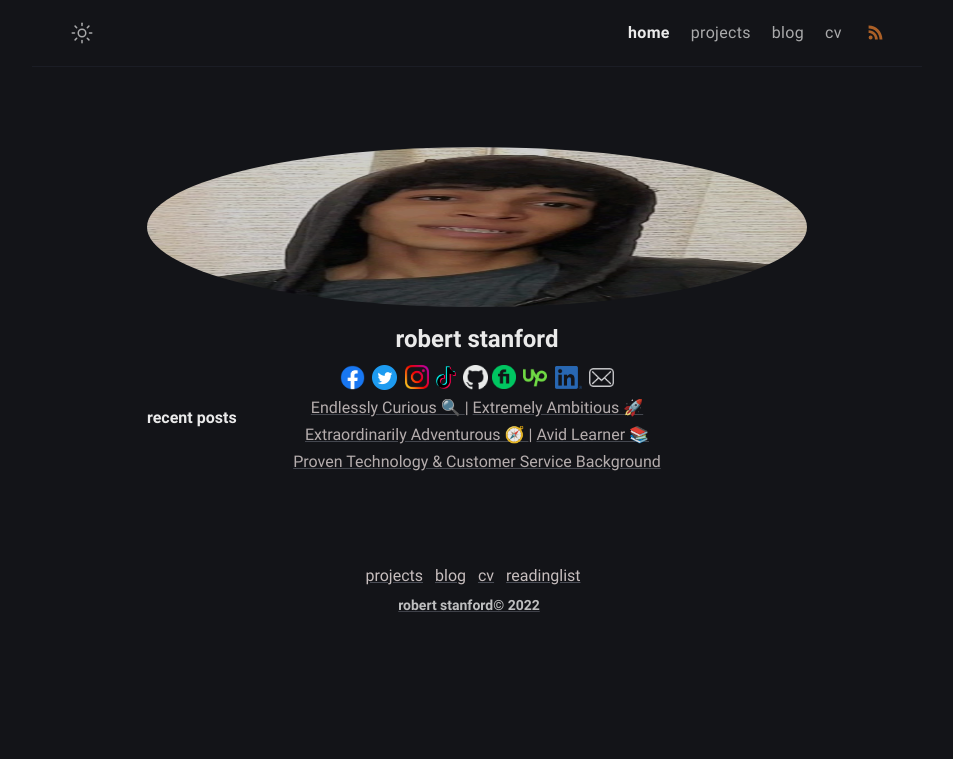
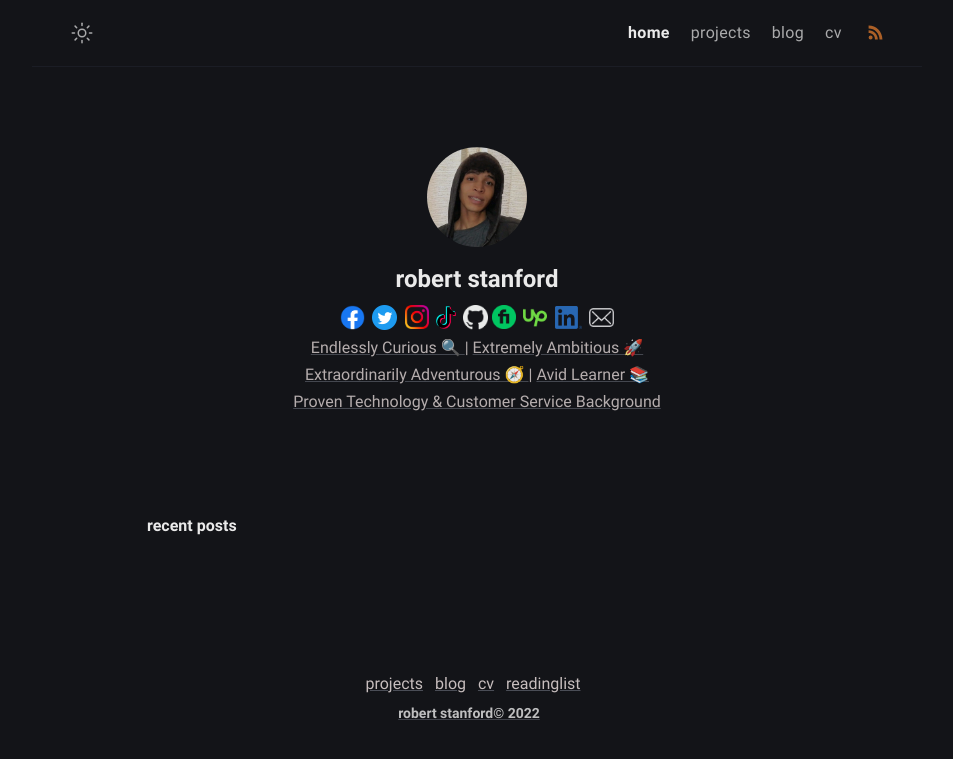
Before and after one commit to shmor3/personal-site, a Jekyll site: the page built from index.md, in a window 1280 px wide. Shown: the top 759 px of the page, without its empty margins (163-1116 px from the left). Built offline with Jekyll 4.4.1, drawn with Linux system fonts in a browser that asks for light colours.

Commit message:
style updates

```diff
--- a/_sass/klise/_layout.scss
+++ b/_sass/klise/_layout.scss
@@ -181,7 +181,6 @@
 
 // Author
 .author {
-  height: 10rem;
   margin-top: 5rem;
   margin-bottom: 6rem;
   text-align: center;
@@ -191,8 +190,8 @@
   }
 
   .author-avatar {
-    width: 100%;
-    height: 100%;
+    width: 100px;
+    height: 100px;
     border-radius: 100%;
     user-select: none;
     background-color: $black;
```
Also changed, not shown: 4 other files.
